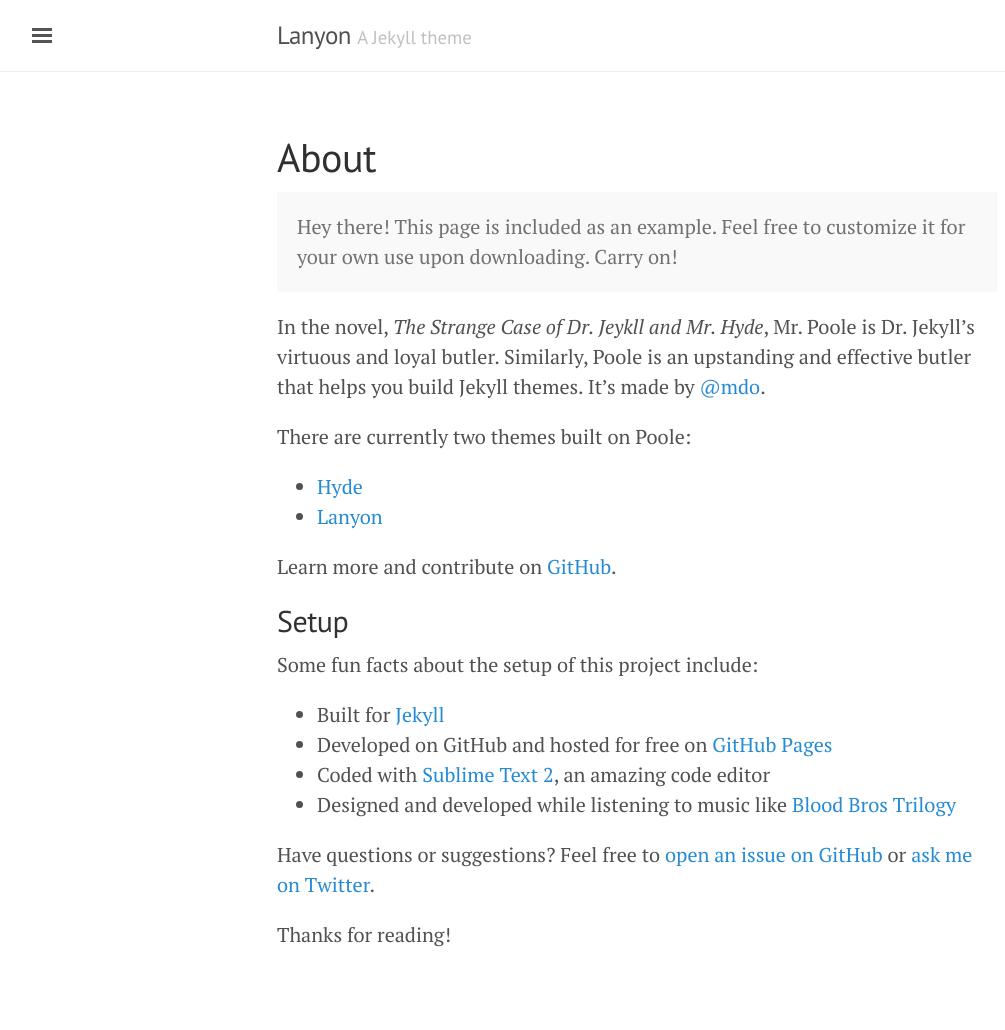
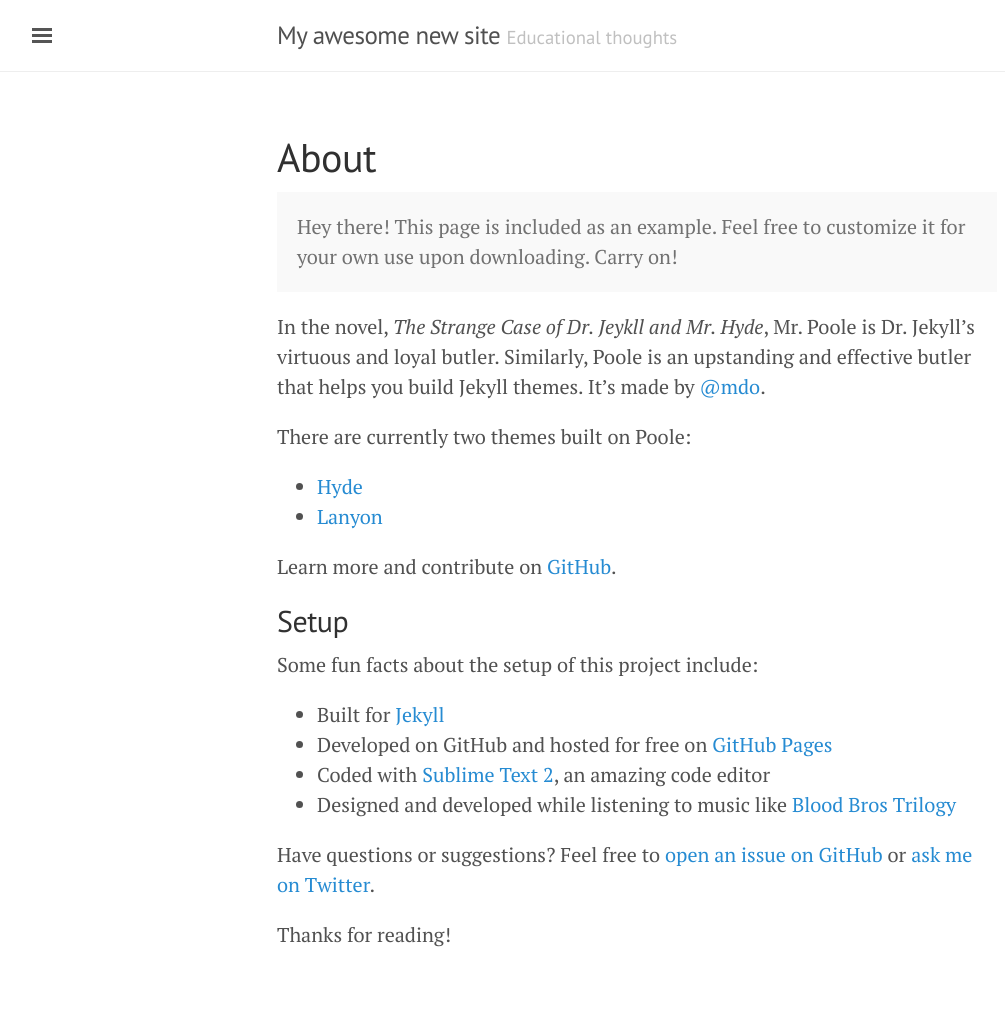
Before and after one commit to lsybarguen/franmarin.github.io, a Jekyll site: the page built from about.md, in a window 1280 px wide. Shown: the whole page, without its empty margins (3-1008 px from the left). Built offline with Jekyll 4.4.1, drawn with Linux system fonts in a browser that asks for light colours.

Commit message:
Setting configs

```diff
--- a/_config.yml
+++ b/_config.yml
@@ -1,22 +1,8 @@
-# Permalinks
-#
-# Use of `relative_permalinks` ensures post links from the index work properly.
-permalink:           pretty
-relative_permalinks: true
-
-# Setup
-title:               Lanyon
-tagline:             'A Jekyll theme'
-description:         'A reserved <a href="http://jekyllrb.com" target="_blank">Jekyll</a> theme that places the utmost gravity on content with a hidden drawer. Made by <a href="https://twitter.com/mdo" target="_blank">@mdo</a>.'
-url:                 http://lanyon.getpoole.com
-baseurl:             ''
-paginate:            5
-
-# About/contact
-author:
-  name:              Mark Otto
-  url:               https://twitter.com/mdo
-  email:             markdotto@gmail.com
-
-# Custom vars
-version:             1.0.0
+excerpt_separator: ""
+pygments: true
+markdown: kramdown
+url: https://franmarin.github.io
+title: "My awesome new site"
+tagline: "Educational thoughts"
+description: My awesome new site
+paginate: 1
```
